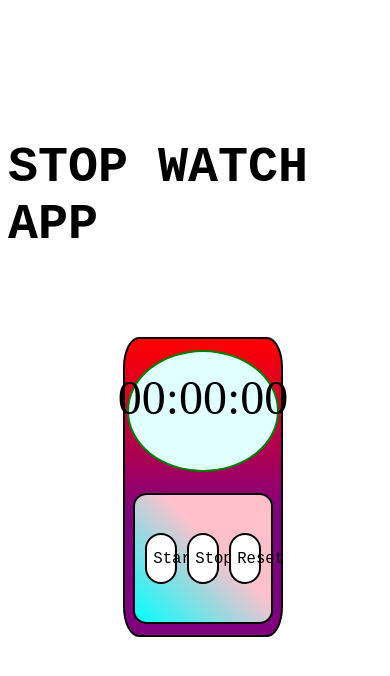
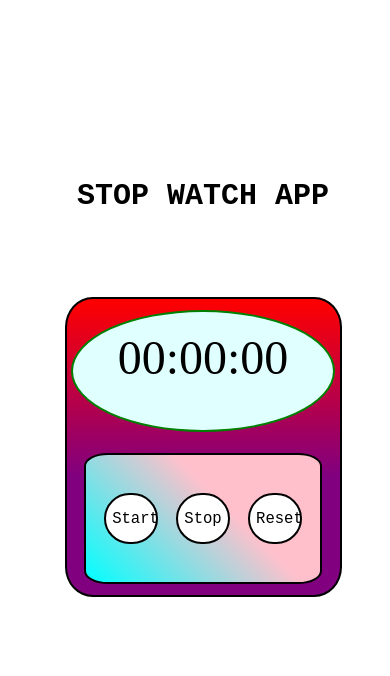
Before and after one commit to SanthoshReign/Stop-Watch-App, a plain HTML site: page index.html in a window 390 px wide. Drawn offline with Linux system fonts and the light colour scheme.

Commit message:
Update style.css

```diff
--- a/style.css
+++ b/style.css
@@ -77,3 +77,49 @@ button{
 #reset:hover{
     box-shadow: 0px 0px 3px 4px yellow;
 }
+@media screen and (max-width: 600px) {
+    #heading{
+        position: relative;
+        top: -10vh;
+        font-family: 'Courier New', Courier, monospace;
+        font-weight: 700;
+        font-size: 30px;
+    }
+    #app{
+        height: 35vh;
+        width: 70vw;
+        /* background-color: lightgrey; */
+        background-image: linear-gradient(red, purple 60%);
+        border-bottom-left-radius: 10%;
+        border-bottom-right-radius: 10%;
+        border-top-left-radius: 10%;
+        border-top-right-radius: 10%;
+        display: flex;
+        flex-direction: column;
+        border: 2px solid black;
+    }
+    #display{
+        height: 40%;
+        width: 95%;
+        margin: auto;
+        background-color: lightcyan;
+        position: relative;
+        border-radius: 50%;
+        border: 2px solid green;
+    }
+    #button{
+        height: 15vh;
+        width: 60vw;
+        background-image: linear-gradient(45deg,cyan,pink 60%);
+        margin: auto;
+        border-bottom-left-radius: 10%;
+        border-bottom-right-radius: 10%;
+        border-top-left-radius: 10%;
+        border-top-right-radius: 10%;
+        display: flex;
+        flex-wrap: nowrap;
+        justify-content: space-evenly;
+        align-items: center;
+        border: 2px solid black;
+    }
+}
```
